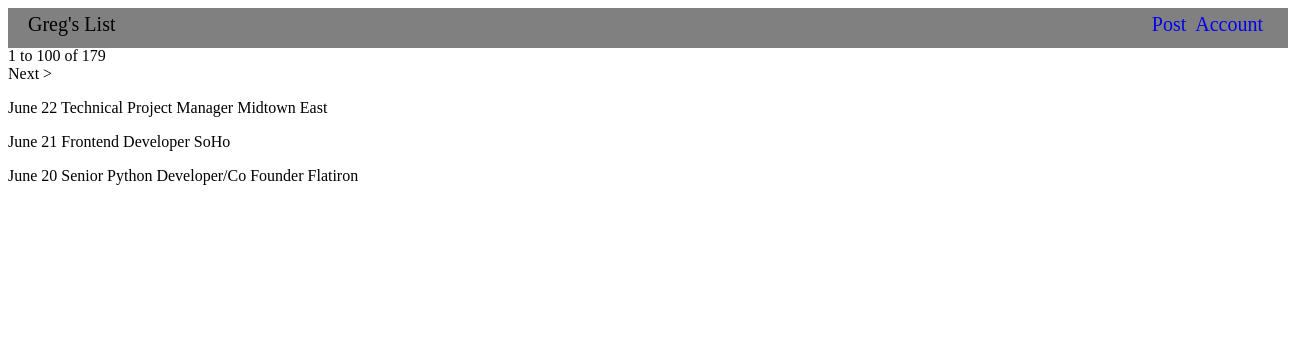
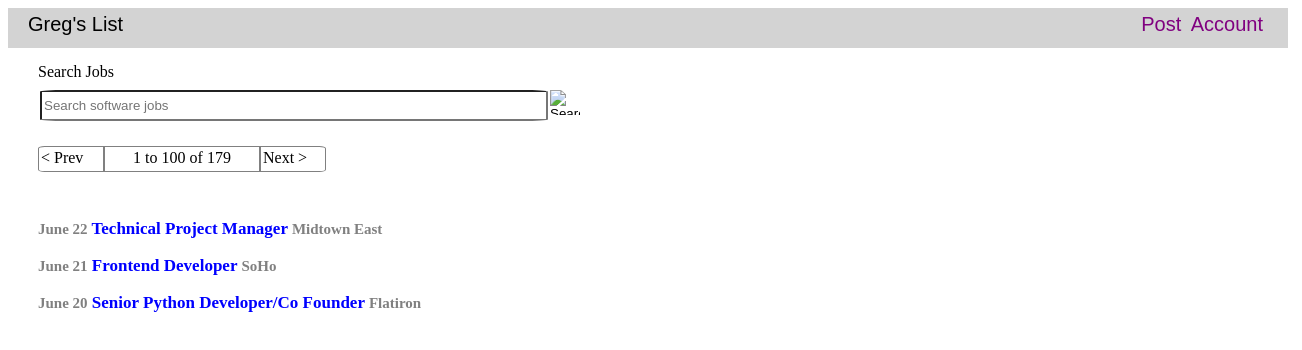
Before and after one commit to Mallain23/Bootcamp-Projects, a plain HTML site: page Gregs/index.html in a window 1280 px wide. Shown: the whole page, 1302 px wide, since content can reach past the window. Drawn offline with Linux system fonts and the light colour scheme.

Commit message:
finished styles

```diff
--- a/Gregs/styles.css
+++ b/Gregs/styles.css
@@ -1,5 +1,5 @@
 nav {
-  background-color: grey;
+  background-color: #D3D3D3;
   position: fixed;
   width: 100%;
   height: 40px;
@@ -9,7 +9,7 @@ nav {
   position: absolute;
   left: 20px;
   font-size: 20px;
-  font: arial;
+  font-family: arial;
   top: 5px;
 }
 .nav-links {
@@ -17,13 +17,86 @@ nav {
   position: absolute;
   right: 20px;
   margin-top: 5px;
+  font-family: arial;
 }
 .post-link {
   padding-right: 5px;
   font-size: 20px;
   font: arial;
   text-decoration: none;
+  color: purple;
+
+}
+.search-bar {
+  display: inline-block;
+  width: 500px;
+  height: 25px;
+  position: absolute;
+  left: 40px;
+  top: 90px;
+  border-radius: 5%;
+}
+.glass-icon {
+  display: inline-block;
+  position: absolute;
+  left: 550px;
+  top: 90px;
+  width: 30px;
+  height: 25px;
+}
+.nav-group {
+  position: relative;
+  top: 120px;
+  left: 30px;
+  font-size: 0px;
+
+}
+.lower-nav {
+  display: inline-block;
+  height: 20px;
+  width: 60px;
+  border: solid 1px grey;
+  font-size: 16px;
+  padding: 2px;
+}
+.right {
+  border-top-right-radius: 10%;
+  border-bottom-right-radius: 10%;
+}
+.left {
+  border-bottom-left-radius: 10%;
+  border-top-left-radius: 10%;
+}
+
+.middle {
+  width: 150px;
+  text-align: center;
+  padding: 2px;
+  border: 1px solid grey;
+  font-size: 16px;
+}
+.grey {
+  color: grey;
+  font-weight: bold;
+  font-size: 15px;
+}
+.results {
+  color: blue;
+  font-weight: bold;
+  font-size: 17px;
 
 }
 
-.
+
+.search-results {
+  position: relative;
+  top: 150px;
+  left: 30px;
+
+}
+label {
+  display: inline-block;
+  position: relative;
+  top: 55px;
+  left: 30px;
+}
```
